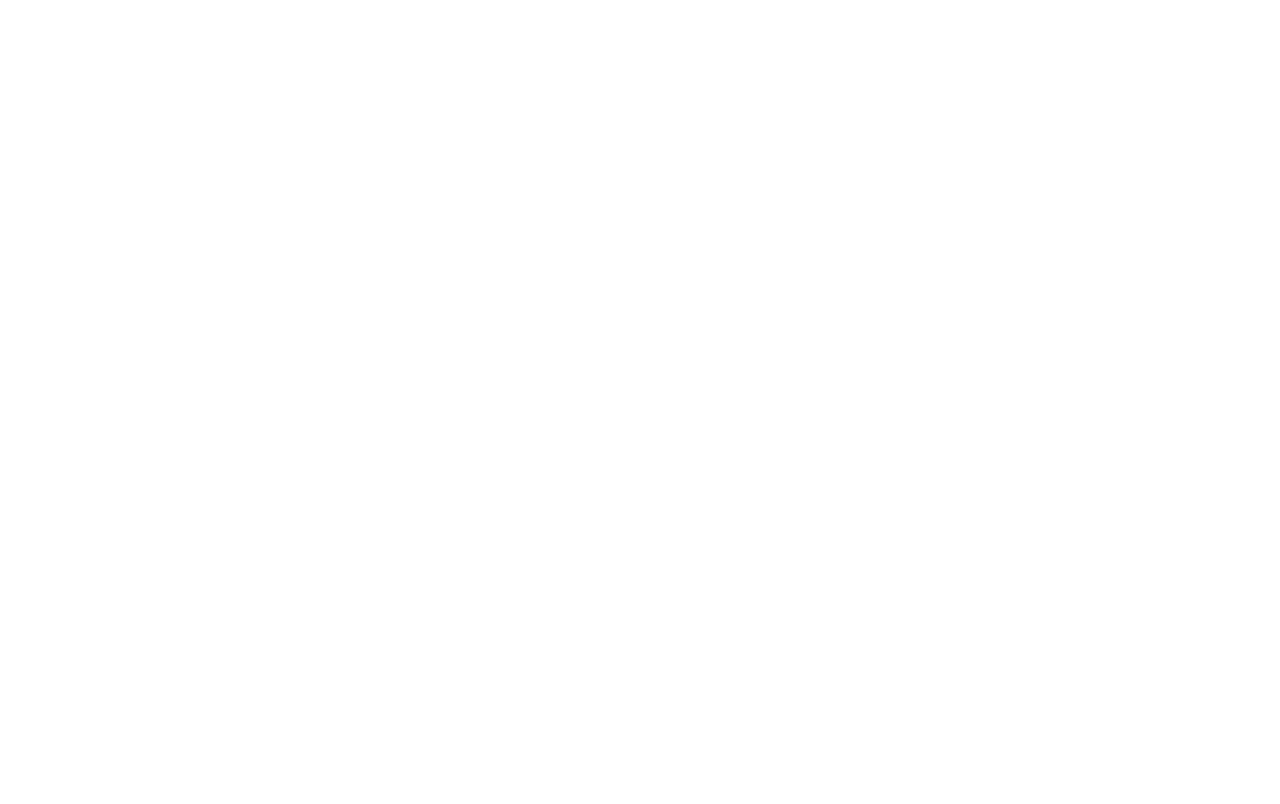
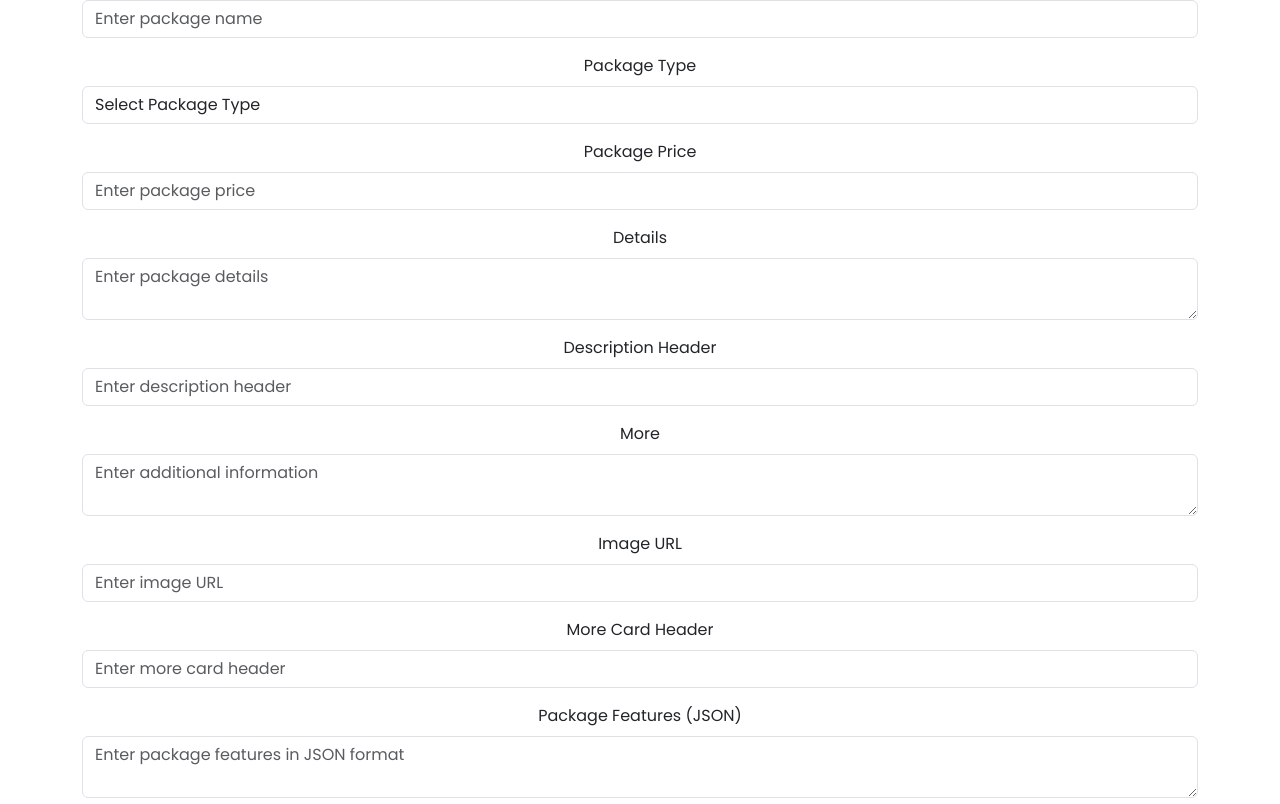
Before and after one commit to MalshiHimangana/Evento-Dashboard, a React (Create React App) app: page /Package in a window 1280 px wide. Before the commit this address had no page. Shown: the part 616-1420 px from the top of the page. Before the commit the page ends 800 px from the top, so only its background shows below. Built offline with nearby package versions, Linux system fonts and the light colour scheme.

Commit message:
add package form

```diff
--- a/src/App.js
+++ b/src/App.js
@@ -5,6 +5,7 @@
 import Vendors from './Pages/Vendors';
 import Dashboard from './Pages/Dashboard';
 import PayHistory from './Pages/PayHistory';
+import Package from './Pages/Package';
 
 function App() {
   return (
@@ -17,6 +18,7 @@
        <Route path="/Vendors" element={ <Vendors/>}/>
        <Route path="/PayHistory" element={ <PayHistory/>}/>
        <Route path="/Dashboard" element={ <Dashboard/>}/>
+       <Route path="/Package" element={ <Package/>}/>
 
       </Routes>
 
--- a/src/Pages/Package.js
+++ b/src/Pages/Package.js
@@ -0,0 +1,184 @@
+import React, { useState } from 'react';
+import Navbar from '../Components/Navbar';
+import Footer from '../Components/Footer';
+import Hero from '../Components/Hero';
+import PackagesImg from '../Assets/Packages.jpg';
+import supabase from '../config/supabaseClient';
+
+function Package() {
+  const [formData, setFormData] = useState({
+    package_name: '',
+    PackageType: '',
+    Package_price: '',
+    Details: '',
+    E_DiScription_Detaiels_headder: '',
+    More: '',
+    Image_Url: '',
+    more_card_hedder: '',
+    package_features: '',
+  });
+
+  const handleChange = (e) => {
+    setFormData({
+      ...formData,
+      [e.target.name]: e.target.value,
+    });
+  };
+
+  const handleSubmit = async (e) => {
+    e.preventDefault();
+
+    // Assuming 'packages' is the name of your Supabase table
+    const { data, error } = await supabase.from('packages').insert([formData]);
+
+    if (error) {
+      console.error('Error adding package:', error.message);
+    } else {
+      console.log('Package added successfully:', data);
+      // You can redirect the user or perform any other action upon successful submission
+    }
+  };
+
+  return (
+    <>
+      <Navbar />
+      <Hero cName="hero-other" heroImg={PackagesImg} title="Add Packages That Evento Offer" />
+
+      <div className="container mt-4">
+        <form onSubmit={handleSubmit}>
+          <div className="mb-3">
+            <label htmlFor="packageName" className="form-label">Package Name</label>
+            <input
+              type="text"
+              className="form-control"
+              id="packageName"
+              placeholder="Enter package name"
+              name="package_name"
+              value={formData.package_name}
+              onChange={handleChange}
+              required
+            />
+          </div>
+
+          <div className="mb-3">
+            <label htmlFor="packageType" className="form-label">Package Type</label>
+            <select
+              className="form-control"
+              id="packageType"
+              name="PackageType"
+              value={formData.PackageType}
+              onChange={handleChange}
+              required
+            >
+              <option value="" disabled>Select Package Type</option>
+              <option value="Birthday Party">Birthday Party</option>
+              <option value="Weddings">Weddings</option>
+              {/* Add more options as needed */}
+            </select>
+          </div>
+
+          <div className="mb-3">
+            <label htmlFor="packagePrice" className="form-label">Package Price</label>
+            <input
+              type="text"
+              className="form-control"
+              id="packagePrice"
+              placeholder="Enter package price"
+              name="Package_price"
+              value={formData.Package_price}
+              onChange={handleChange}
+              required
+            />
+          </div>
+
+          <div className="mb-3">
+            <label htmlFor="details" className="form-label">Details</label>
+            <textarea
+              className="form-control"
+              id="details"
+              placeholder="Enter package details"
+              name="Details"
+              value={formData.Details}
+              onChange={handleChange}
+              required
+            />
+          </div>
+
+          <div className="mb-3">
+            <label htmlFor="descriptionHeader" className="form-label">Description Header</label>
+            <input
+              type="text"
+              className="form-control"
+              id="descriptionHeader"
+              placeholder="Enter description header"
+              name="E_DiScription_Detaiels_headder"
+              value={formData.E_DiScription_Detaiels_headder}
+              onChange={handleChange}
+              required
+            />
+          </div>
+
+          <div className="mb-3">
+            <label htmlFor="more" className="form-label">More</label>
+            <textarea
+              className="form-control"
+              id="more"
+              placeholder="Enter additional information"
+              name="More"
+              value={formData.More}
+              onChange={handleChange}
+              required
+            />
+          </div>
+
+          <div className="mb-3">
+            <label htmlFor="imageUrl" className="form-label">Image URL</label>
+            <input
+              type="text"
+              className="form-control"
+              id="imageUrl"
+              placeholder="Enter image URL"
+              name="Image_Url"
+              value={formData.Image_Url}
+              onChange={handleChange}
+              required
+            />
+          </div>
+
+          <div className="mb-3">
+            <label htmlFor="moreCardHeader" className="form-label">More Card Header</label>
+            <input
+              type="text"
+              className="form-control"
+              id="moreCardHeader"
+              placeholder="Enter more card header"
+              name="more_card_hedder"
+              value={formData.more_card_hedder}
+              onChange={handleChange}
+              required
+            />
+          </div>
+
+          <div className="mb-3">
+            <label htmlFor="packageFeatures" className="form-label">Package Features (JSON)</label>
+            <textarea
+              className="form-control"
+              id="packageFeatures"
+              placeholder="Enter package features in JSON format"
+              name="package_features"
+              value={formData.package_features}
+              onChange={handleChange}
+              required
+            />
+          </div>
+
+          <button type="submit" className="btn btn-primary">Submit</button>
+        </form>
+      </div>
+
+      <Footer />
+    </>
+  );
+}
+
+export default Package;
```
Also changed, not shown: src/Assets/Packages.jpg (added).
